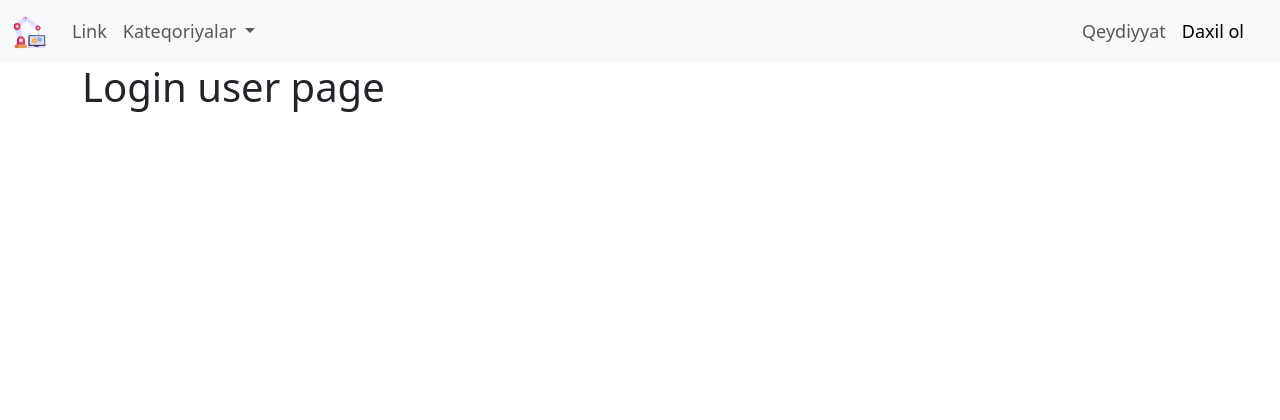
After one commit to SahibFarhadov/x-lab, a Django app: page /account/login in a window 1280 px wide. The commit adds this page. Shown: the top 420 px of the page. Run offline with Django 4.2, Linux system fonts and the light colour scheme; data comes from the database, SQL or seed files in the repository; both versions use the stored data as it was after the commit; some libraries are stand-ins or nearby versions.

Commit message:
qeydiyyat,daxil ol sehifeleri yaradildi. kateqoriya secilende secili kateqoriya goy rengde olur.

```diff
--- /dev/null
+++ b/xlab_container/account/templates/account/login_user.html
@@ -0,0 +1,5 @@
+{%extends 'base.html'%}
+
+{%block content%}
+	<h1>Login user page</h1>
+{%endblock%}
--- /dev/null
+++ b/xlab_container/account/templates/account/register_user.html
@@ -0,0 +1,5 @@
+{%extends 'base.html'%}
+
+{%block content%}
+	<h1>Register user page</h1>
+{%endblock%}
--- /dev/null
+++ b/xlab_container/account/urls.py
@@ -0,0 +1,8 @@
+from django.urls import path
+from . import views
+
+urlpatterns = [
+	path('login',views._login_user,name='login_user'),
+	path('register',views._register_user,name='register_user'),
+	path('user_profile',views._user_profile,name='user_profile'),
+]
--- a/xlab_container/account/views.py
+++ b/xlab_container/account/views.py
@@ -1,3 +1,26 @@
 from django.shortcuts import render
+from blog.models import Kateqoriya
 
-# Create your views here.
+# login user
+def _login_user(request):
+	context = {
+        'kateqoriyalar': Kateqoriya.objects.all(),
+        'cari_sehife' : 'daxil_ol'
+    }
+	return render(request,'account/login_user.html',context)
+
+# logout user
+def _logout_user(request):
+	pass
+
+# register user
+def _register_user(request):
+	context = {
+        'kateqoriyalar': Kateqoriya.objects.all(),
+        'cari_sehife' : 'qeydiyyat'
+    }
+	return render(request,'account/register_user.html',context)
+
+# user profile view
+def _user_profile(request):
+	pass
--- a/xlab_container/blog/urls.py
+++ b/xlab_container/blog/urls.py
@@ -4,4 +4,5 @@ urlpatterns = [
     path('',views.index),
     path('index',views.index,name='index'),
     path('blog/<slug:_slug>',views.yazini_tap,name='yazini_tap'),
+    path('kateqoriya/<slug:_slug>',views.kateqoriyaya_get,name='kateqoriyaya_get')
 ]
--- a/xlab_container/templates/partials/_navbar.html
+++ b/xlab_container/templates/partials/_navbar.html
@@ -70,14 +70,6 @@
         </div>
         <div class="offcanvas-body">
           <ul class="navbar-nav justify-content-start flex-grow-1 pe-3">
-            {%if not request.user.is_authenticated%}
-            <li class="nav-item">
-              <a class="nav-link" aria-current="page" href="#">Qeydiyyat</a>
-            </li>
-            <li class="nav-item">
-              <a class="nav-link" aria-current="page" href="#">Daxil ol</a>
-            </li>
-            {%endif%}
             <li class="nav-item">
               <a class="nav-link" href="#">Link</a>
             </li>
@@ -87,16 +79,35 @@
               </a>
               <ul class="dropdown-menu custom-border">
                 {%for kateqoriya in kateqoriyalar%}
-                  <li><a class="dropdown-item" href="#">{{kateqoriya.kateqoriya_adi}}</a></li>
+                {%if kateqoriya.kateqoriya_adi == secilen_kateqoriya.kateqoriya_adi %}
+                  <li><a class="dropdown-item active" href="{%url 'kateqoriyaya_get' kateqoriya.kateqoriya_slug%}">{{kateqoriya.kateqoriya_adi}}</a></li>
+                {%else%}
+                  <li><a class="dropdown-item" href="{%url 'kateqoriyaya_get' kateqoriya.kateqoriya_slug%}">{{kateqoriya.kateqoriya_adi}}</a></li>
+                {%endif%}
                 {%endfor%}
               </ul>
             </li>
+          </ul>
+          <ul class="navbar-nav justify-content-end flex-grow-1 pe-3">
+            {%if not request.user.is_authenticated%}
+              <li class="nav-item">
+                <a class="nav-link{%if cari_sehife == 'qeydiyyat' %} active{%endif%}" aria-current="page" href="{%url 'register_user'%}">Qeydiyyat</a>
+              </li>
+              <li class="nav-item">
+                <a class="nav-link{%if cari_sehife == 'daxil_ol' %} active{%endif%}" aria-current="page" href="{%url 'login_user'%}">Daxil ol</a>
+              </li>
+            {%else%}
+              <li class="nav-item">
+                <a class="nav-link" aria-current="page" href="#">Hesab</a>
+              </li>
+            {%endif%}
           </ul>
           <!--
             <form class="d-flex mt-3" role="search">
             <input class="form-control me-2" type="search" placeholder="Search" aria-label="Search">
             <button class="btn btn-outline-success" type="submit">Search</button>
           </form>
+
           -->
         </div>
       </div>
--- a/xlab_container/xlab_project/urls.py
+++ b/xlab_container/xlab_project/urls.py
@@ -22,5 +22,6 @@ from django.conf.urls.static import static
 urlpatterns = [
     path('admin/', admin.site.urls),
     path('',include('blog.urls')),
+    path('account/',include('account.urls')),
     path("ckeditor5/", include('django_ckeditor_5.urls'), name="ck_editor_5_upload_file"),
 ]+static(settings.MEDIA_URL, document_root=settings.MEDIA_ROOT)
```
Also changed, not shown: xlab_container/blog/templates/blog/kateqoriyaya_get.html (added, +7 -0 lines), xlab_container/blog/views.py (+9 -0 lines), xlab_container/db.sqlite3.
